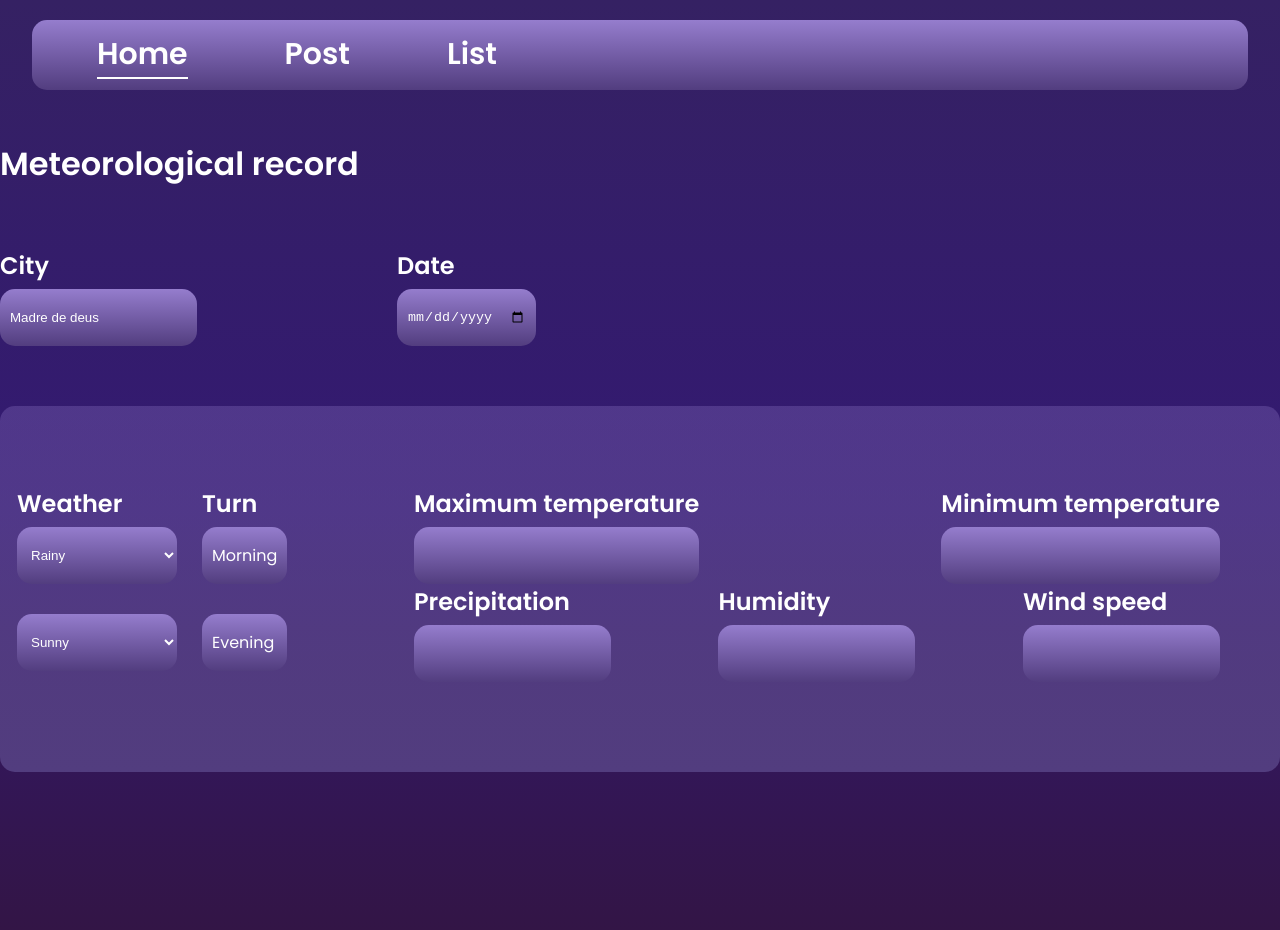
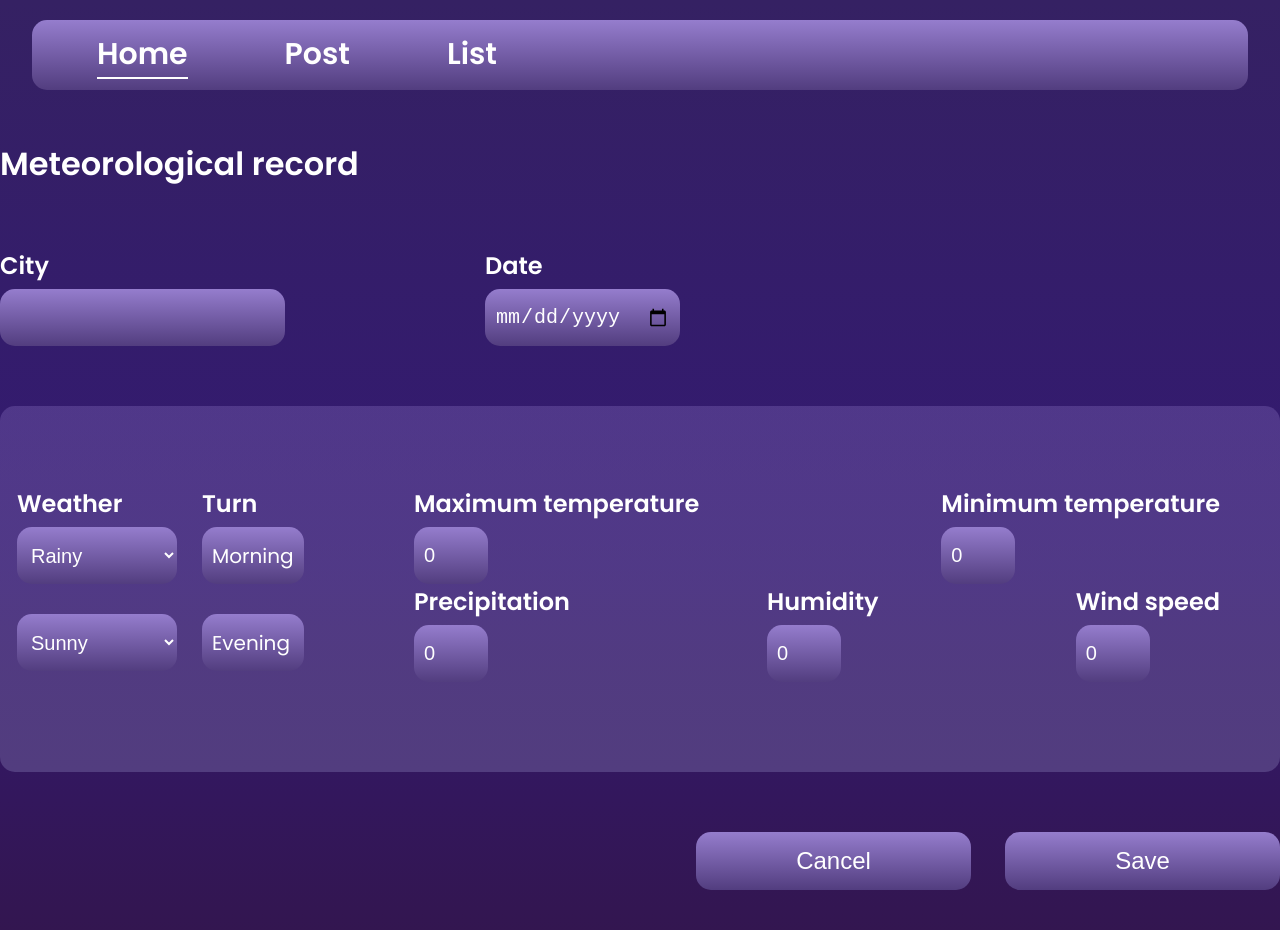
Before and after one commit to Catureba/weatherApp, an Angular app: page /post in a window 1280 px wide. Shown: the top 930 px of the page. Built offline with nearby package versions, Linux system fonts and the light colour scheme.

Commit message:
✨ Feat: added the buttons and implemented post

```diff
--- a/src/app/app.module.ts
+++ b/src/app/app.module.ts
@@ -22,7 +22,6 @@ import { HomeComponent } from './components/pages/home/home.component';
     InputFindByCityComponent,
     ListPageComponent,
     PostComponent
-
   ],
   imports: [
     BrowserModule,
--- a/src/app/components/pages/list-page/list-page.component.css
+++ b/src/app/components/pages/list-page/list-page.component.css
@@ -19,6 +19,11 @@
   justify-content: space-between;
   padding: 0 20px;
 }
+.registers{
+  display: flex;
+  flex-direction: column;
+  gap: 10px;
+}
 .register{
   font-size: 20px;
   font-weight: 400;
@@ -30,11 +35,14 @@
   padding: 0 20px;
   align-items: center;
 }
-.registers{
+.register div{
+  min-width: 33%;
+}
+.date{
   display: flex;
-  flex-direction: column;
-  gap: 10px;
+  justify-content: center;
 }
+
 .list{
   display: flex;
   flex-direction: column;
@@ -42,12 +50,14 @@
 }
 .action{
   display: flex;
+  justify-content: right;
   gap: 2px;
 }
 .action span{
   display: inline-block;
   height: 36px;
   width: 36px;
+  cursor: pointer;
 }
 .edit-icon{
   background-image: url("../../../../assets/edit-icon.png");
--- a/src/app/components/pages/list-page/list-page.component.html
+++ b/src/app/components/pages/list-page/list-page.component.html
@@ -14,8 +14,8 @@
       </div>
       <div class="registers">
         <div class="register" *ngFor="let register of registers">
-          <div class="city">{{ register.city}}</div>
-          <div class="date">{{ replaceDateCompletToSimpleDate(register.date) }}</div>
+          <div class="city"><span>{{ register.city}}</span></div>
+          <div class="date"><span>{{ replaceDateCompletToSimpleDate(register.date) }}</span></div>
           <div class="action">
             <span class="edit-icon"></span>
             <span class="delete-icon" (click)="deleteByID(register.id)"></span>
--- a/src/app/components/pages/post/post.component.css
+++ b/src/app/components/pages/post/post.component.css
@@ -1,18 +1,21 @@
-.conteiner{
+.conteiner {
     max-width: 1300px;
     margin: auto;
     padding: 50px 0 100px;
 }
-label{
+
+label {
     font-size: 24px;
     font-weight: 600;
 }
-.form{
+
+.form {
     display: flex;
     flex-direction: column;
     gap: 60px;
     padding: 60px 0;
 }
+
 .form-top {
     display: flex;
     flex-wrap: wrap;
@@ -26,32 +29,37 @@ label{
     display: flex;
     flex-wrap: wrap;
 }
-.col-1{
+
+.col-1 {
     display: flex;
     flex-wrap: wrap;
     min-width: 33%;
     gap: 25px;
 }
-.col-2{
+
+.col-2 {
     display: flex;
     flex-wrap: wrap;
     min-width: 67%;
     flex-direction: column;
 }
-.line-1{
+
+.line-1 {
     display: flex;
     flex-wrap: wrap;
     justify-content: space-between;
 }
-.line-2{
+
+.line-2 {
     display: flex;
     flex-wrap: wrap;
     justify-content: space-between;
 }
+
 .basic-input-style {
     background: linear-gradient(180deg, #957DCD 0%, #523D7F 100%);
     color: white;
-    font-size: 20;
+    font-size: 20px;
     font-weight: 400;
     height: 57px;
     padding: 0 10px;
@@ -59,27 +67,54 @@ label{
     display: flex;
     align-items: center;
     border: none;
+    box-sizing: border-box;
 }
-.input-small{
+
+.input-small {
     max-width: 74px;
 }
-.weather select{
+
+.weather select {
     width: 160px;
 }
-.weather option{
+
+.weather option {
     background-color: #523D7F;
     color: white;
     border: none;
 }
-.div-input{
+
+.div-input {
     display: flex;
     flex-wrap: wrap;
     flex-direction: column;
     gap: 6px;
 }
-.selects{
+
+.selects {
     display: flex;
     flex-wrap: wrap;
     flex-direction: column;
     gap: 30px;
 }
+
+.buttons {
+    display: flex;
+    flex-wrap: wrap;
+    gap: 34px;
+    justify-content: right;
+}
+
+.button-style {
+    height: 58px;
+    min-width: 275px;
+    justify-content: center;
+    font-size: 24px;
+    font-weight: 500;
+    background: linear-gradient(180deg, #957DCD 0%, #523D7F 100%);
+    color: white;
+    border-radius: 15px;
+    border: none;
+    cursor: pointer;
+    box-sizing: border-box;
+}
--- a/src/app/components/pages/post/post.component.html
+++ b/src/app/components/pages/post/post.component.html
@@ -1,14 +1,14 @@
 <div class="conteiner">
   <h1>Meteorological record</h1>
-  <form class="form" action="">
+  <div class="form">
     <section class="form-top">
       <div class="input-city div-input">
         <label for="">City</label>
-        <input type="text" class="basic-input-style" value="Madre de deus" id="city" />
+        <input type="text" [(ngModel)]="formData.city" class="basic-input-style" />
       </div>
       <div class="input-date div-input">
         <label for="">Date</label>
-        <input type="date" class="basic-input-style" id="date" />
+        <input type="date" [(ngModel)]="formData.date" class="basic-input-style" id="date" />
       </div>
     </section>
     <section class="form-bottom">
@@ -17,12 +17,12 @@
         <div class="weather div-input">
           <label for="">Weather</label>
           <div class="selects">
-            <select class="basic-input-style" id="weatherSelectMorning">
+            <select [(ngModel)]="formData.weather_day" class="basic-input-style" id="weatherSelectMorning">
               <option value="Rainy" selected>Rainy</option>
               <option value="Sunny">Sunny</option>
             </select>
 
-            <select class="basic-input-style" id="weatherSelectMorning">
+            <select [(ngModel)]="formData.weather_night" class="basic-input-style" id="weatherSelectMorning">
               <option value="Rainy">Rainy</option>
               <option value="Sunny" selected>Sunny</option>
             </select>
@@ -41,31 +41,35 @@
         <div class="line-1">
           <div class="input-max-temperature div-input">
             <label for="">Maximum temperature</label>
-            <input type="number" class="basic-input-style" id="inputMaximumTemperature">
+            <input type="number" [(ngModel)]="formData.max_temperature" class="basic-input-style input-small" id="inputMaximumTemperature">
           </div>
           <div class="input-min-temperature div-input">
             <label for="">Minimum temperature</label>
-            <input type="number" class="basic-input-style" id="inputMinimumTemperature">
+            <input type="number" [(ngModel)]="formData.min_temperature" class="basic-input-style input-small" id="inputMinimumTemperature">
           </div>
         </div>
         <div class="line-2">
           <div class="input-precipitation div-input">
             <label for="">Precipitation</label>
-            <input type="number" class="basic-input-style" id="inputPrecipitation">
+            <input type="number" [(ngModel)]="formData.precipitation" class="basic-input-style input-small" id="inputPrecipitation">
           </div>
 
           <div class="input-humidity div-input">
             <label for="">Humidity</label>
-            <input type="number" class="basic-input-style" id="inputHumidity ">
+            <input type="number" [(ngModel)]="formData.humidity" class="basic-input-style input-small" id="inputHumidity ">
           </div>
 
           <div class="input-wind-speed div-input">
             <label for="">Wind speed</label>
-            <input type="number" class="basic-input-style" id="inputWindSpeed">
+            <input type="number" [(ngModel)]="formData.wind_speed" class="basic-input-style input-small" id="inputWindSpeed">
           </div>
         </div>
       </div>
 
     </section>
-  </form>
+    <section class="buttons">
+      <button class="button-style" type="reset" routerLink="/" >Cancel</button>
+      <button class="button-style" (click)="onSubmit()" type="submit">Save</button>
+    </section>
+  </div>
 </div>
--- a/src/app/components/pages/post/post.component.ts
+++ b/src/app/components/pages/post/post.component.ts
@@ -1,4 +1,6 @@
 import { Component } from '@angular/core';
+import { MeteorologicalEntityDTO } from 'src/app/model/meteorological/meteorologicalDTO.model';
+import { HttpWeatherAPIService } from 'src/app/services/http-weather-api.service';
 
 @Component({
   selector: 'app-post',
@@ -6,5 +8,58 @@ import { Component } from '@angular/core';
   styleUrls: ['./post.component.css']
 })
 export class PostComponent {
+  constructor(private service: HttpWeatherAPIService) { }
+
+  // formData: MeteorologicalEntityDTO = {
+  //   city: '',
+  //   date: '',
+  //   max_temperature: 0,
+  //   min_temperature: 0,
+  //   precipitation: 0,
+  //   humidity: 0,
+  //   wind_speed: 0,
+  //   weather_day: '',
+  //   weather_night: '',
+  // }
+
+  formData: {
+    city: string,
+    date: string,
+    weather_day: string,
+    weather_night: string,
+    max_temperature: number,
+    min_temperature: number,
+    precipitation: number,
+    humidity: number,
+    wind_speed: number
+  } = {
+      city: '',
+      date: '',
+      weather_day: 'Rainy',
+      weather_night: 'Sunny',
+      max_temperature: 0,
+      min_temperature: 0,
+      precipitation: 0,
+      humidity: 0,
+      wind_speed: 0
+    };
+
+  onSubmit() {
+    this.formData.date += 'T13:32:37.592Z'
+    this.service.PostRegister(this.formData).subscribe({
+      next:(data) =>{
+        alert("Your register work!")
+
+      },
+      error:(error) => {
+        alert(error)
+        console.log(error)
+      },
+    })
+    console.table(this.formData);
+
+  }
+
+
 
 }
--- a/src/app/model/meteorological/meteorologicalDTO.model.ts
+++ b/src/app/model/meteorological/meteorologicalDTO.model.ts
@@ -1,6 +1,6 @@
 export class MeteorologicalEntityDTO {
   date!: string;
-  city!: number;
+  city!: string;
   max_temperature!: number;
   min_temperature!: number;
   precipitation!: number;
--- a/src/app/services/http-weather-api.service.ts
+++ b/src/app/services/http-weather-api.service.ts
@@ -1,5 +1,5 @@
 import { Injectable } from '@angular/core';
-import { HttpClient } from '@angular/common/http';
+import { HttpClient, HttpHeaders } from '@angular/common/http';
 import { MeteorologicalEntity } from '../model/meteorological/meteorologicalEntity.model';
 import { MeteorologicalEntityDTO } from '../model/meteorological/meteorologicalDTO.model';
 import { Observable } from 'rxjs/internal/Observable';
@@ -18,11 +18,11 @@ export class HttpWeatherAPIService {
     return this.http.get<MeteorologicalEntity[]>('https://localhost:7091/api/Meteorological/listNextSevenDaysByCity/' + city)
   }
 
-  FindById(id: string) {
+  FindById(id: string): Observable<MeteorologicalEntity> {
     return this.http.get<MeteorologicalEntity>('https://localhost:7091/api/Meteorological/getById/' + id)
   }
 
-  GetListByCity(city: string) {
+  GetListByCity(city: string): Observable<MeteorologicalEntity[]> {
     return this.http.get<MeteorologicalEntity[]>('https://localhost:7091/api/Meteorological/listByCity/' + city)
   }
 
@@ -30,11 +30,12 @@ export class HttpWeatherAPIService {
     return this.http.get<MeteorologicalEntity>('https://localhost:7091/api/Meteorological/getRegisterByCityToday/' + city)
   }
 
-  PostRegister(register:MeteorologicalEntityDTO) {
-    return this.http.post<MeteorologicalEntity>('https://localhost:7091/api/Meteorological/postRegisterMeteorological', register)
+  PostRegister(register:MeteorologicalEntityDTO): Observable<MeteorologicalEntity> {
+    const headers = new HttpHeaders({ 'Content-Type': 'application/json' });
+    return this.http.post<MeteorologicalEntity>('https://localhost:7091/api/Meteorological/postRegisterMeteorological', register, { headers })
   }
 
-  PutRegister(id:string, registerByEdit:MeteorologicalEntityDTO) {
+  PutRegister(id:string, registerByEdit:MeteorologicalEntityDTO): Observable<MeteorologicalEntity> {
     return this.http.get<MeteorologicalEntity>('https://localhost:7091/api/Meteorological/editRegisterMeteorologicalById/' + id)
   }
 
```
